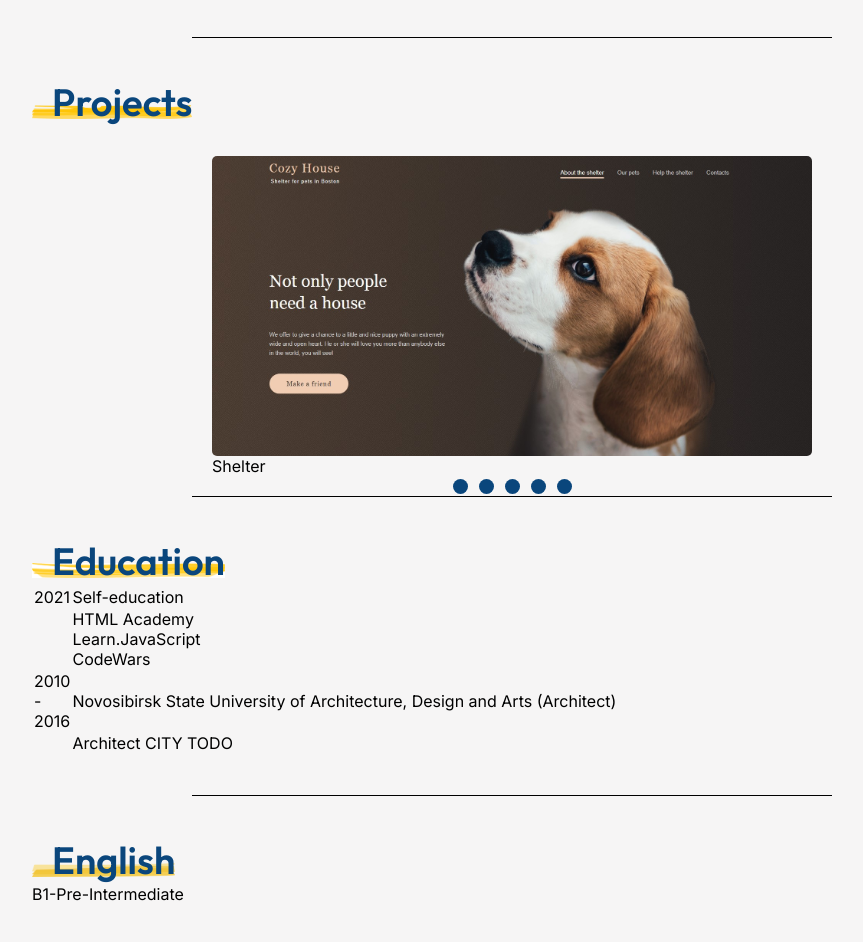
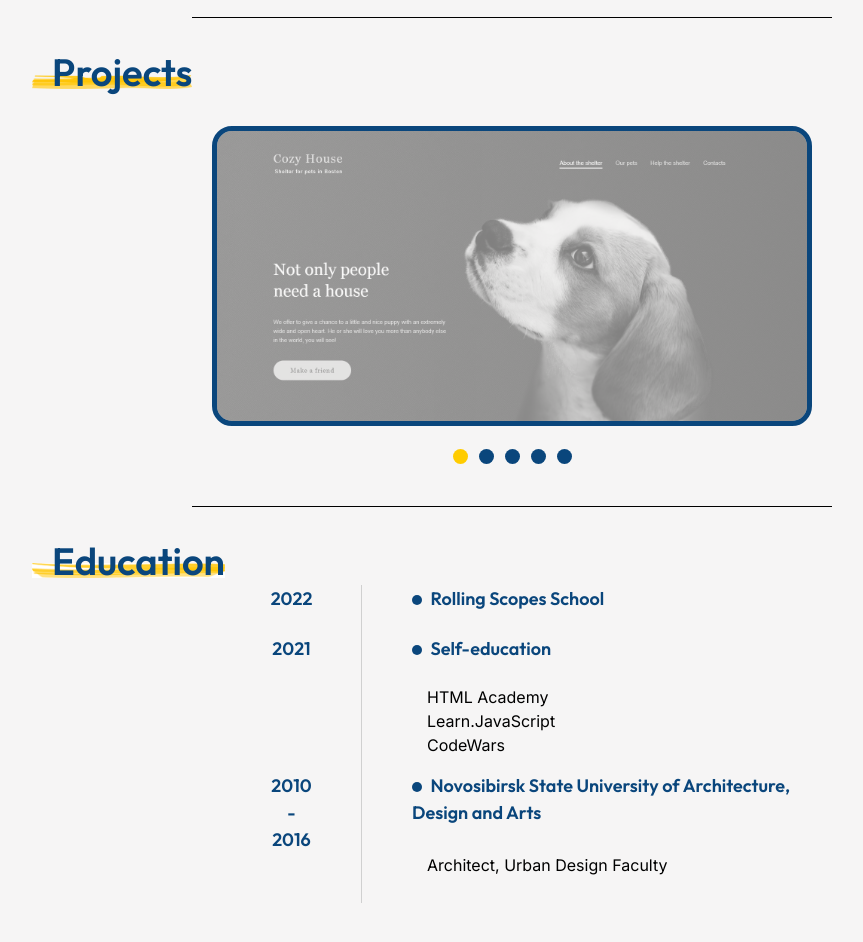
Before and after one commit to VerchkaFeya/my-CV, a website: page index.html in a window 1280 px wide. Shown: the part 1020-1962 px from the top of the page, without its empty margins (128-991 px from the left). Drawn offline with Linux system fonts and the light colour scheme.

Commit message:
feat: add styles to projects and English sections

```diff
--- a/index.html
+++ b/index.html
@@ -18,8 +18,8 @@
           <ul class="nav">
             <li lass="nav__item"><a href="#skills" class="nav__link">Skills</a></li>
             <li lass="nav__item"><a href="#projects" class="nav__link">Projects</a></li>
-						<!-- <li lass="nav__item"><a href="#" class="nav__link">Code</a></li> -->
             <li lass="nav__item"><a href="#education" class="nav__link">Education</a></li>
+            <li lass="nav__item"><a href="#code" class="nav__link">Code</a></li>
             <!-- <li lass="nav__item"><a href="#" class="nav__link">Work experience</a></li> -->
             <li lass="nav__item"><a href="#english" class="nav__link">English</a></li>
           </ul>
@@ -41,8 +41,9 @@
                 I am 28 years old, live in Saint-Petersburg. I studied for architect and have graduated in 2016.
                 For all this time I've been working as an interior designer. But I don't like this kind of job for many reasons.
                 Now I want to have job which is modern, interesting, thought-provoking, command.
+                Also in this direction I am attracted by the fact that the developers in IT is in constant learning process.
                 I choose to study for Frontend Developer because this development scope is more close for my interests and art skills.
-								Now I am on the very beginning of the my frontend education.
+                Now I am on the beginning of the my frontend education.
               </p>
             </div>
           </div>
@@ -92,18 +93,6 @@
                 <div class="slider__slide slider__slide_5"><img src="./assets/projects-preview/meme5.jpg" alt="meme5"></div>
               </div>
             </div>
-
-						<div class="slider__inscriptions-and-conrols">
-
-							<div class="slider__inscriptions-wrapper">
-								<div class="slider__inscriptions">
-									<p>Shelter</p>
-									<p>Portfolio</p>
-									<p>Virtual Keyboard</p>
-									<p>Travel</p>
-									<p>Honey, look at these poor things!</p>
-								</div>
-
             <div class="slider__controls">
               <label for="radio1" class="slider__bar"><div class="slider__inside-bar inside-bar_1"></div></label>
               <label for="radio2" class="slider__bar"><div class="slider__inside-bar inside-bar_2"></div></label>
@@ -112,32 +101,51 @@
               <label for="radio5" class="slider__bar"><div class="slider__inside-bar inside-bar_5"></div></label>
             </div>
           </div>
-
-						</div>
-					</div>
         </div>
       </section>
       <section class="education section" id="education">
         <div class="wrapper">
           <span class="title-container"><h2 class="education__title title">Education</h2></span>
-					<table class="education__table education-table">
-						<tr>
-							<td class="education-table__year">2021</td>
-							<td  class="education-table__item">Self-education</td>
-						</tr>
-						<tr>
-							<td></td>
-							<td class="education-table__info">HTML Academy<br>Learn.JavaScript<br>CodeWars</td>
-						</tr>
-						<tr>
-							<td class="education-table__year">2010<br>-<br>2016</td>
-							<td class="education-table__item">Novosibirsk State University of Architecture, Design and Arts (Architect)</td>
-						</tr>
-						<tr>
-							<td></td>
-							<td class="education-table__info">Architect CITY TODO</td>
-						</tr>
-					</table>
+          <div class="education__content education-table">
+            <div class="education-table__row">
+              <div class="education-table__year">
+                2022
+              </div>
+              <div class="education-table__school">
+                Rolling Scopes School
+              </div>
+            </div>
+            <div class="education-table__row">
+              <div class="education-table__year">
+                2021
+              </div>
+              <div class="education-table__school">
+                Self-education
+              </div>
+            </div>
+            <div class="education-table__row">
+              <div class="education-table__year">
+              </div>
+              <div class="education-table__subitem">
+                HTML Academy<br>Learn.JavaScript<br>CodeWars
+              </div>
+            </div>
+            <div class="education-table__row">
+              <div class="education-table__year">
+                2010<br>-<br>2016
+              </div>
+              <div class="education-table__school">
+                Novosibirsk State University of Architecture, Design and Arts
+              </div>
+            </div>
+            <div class="education-table__row">
+              <div class="education-table__year">
+              </div>
+              <div class="education-table__subitem">
+                Architect, Urban Design Faculty
+              </div>
+            </div>
+          </div>
         </div>
       </section>
       <section class="english section" id="english">
--- a/sass/base/_base.scss
+++ b/sass/base/_base.scss
@@ -4,7 +4,7 @@
   box-sizing: border-box;
   list-style: none;
   outline: none;
-	transition: 0.3s;
+  transition: 0.3s;
 }
 
 ul,
@@ -18,6 +18,7 @@ html {
   font-size: 10px;
   font-family: 'Inter', sans-serif;
   color: #000;
+  scroll-behavior: smooth;
 }
 
 body {
--- /dev/null
+++ b/sass/components/_education-table.scss
@@ -0,0 +1,56 @@
+.education-table {
+
+  display: flex;
+  flex-direction: column;
+  justify-content: center;
+
+  &__row {
+    display: flex;
+    justify-content: space-between;
+    // align-items: center;
+    color: $color-blue;
+    font-family: 'Outfit';
+    font-weight: 600;
+    font-size: 1.8rem;
+    line-height: 150%;
+  }
+
+  &__year {
+    padding: 0 0 0 10px;
+    min-height: 50px;
+    border-right: 1px solid #d0d0d0;
+    width: 25%;
+    min-width: 100px;
+    max-width: 300px;
+    text-align: center;
+    // line-height: 100%;
+  }
+
+  &__school {
+
+    padding: 0 0 0 50px;
+    width: 75%;
+
+    &::before {
+      content: '';
+      display: inline-block;
+      height: 1rem;
+      width: 1rem;
+      background-color: $color-blue;
+      border-radius: 50%;
+      margin-right: 5px;
+    }
+
+  }
+
+  &__subitem {
+    padding: 0px 10px 15px 65px;
+    width: 75%;
+    font-size: 1.6rem;
+    color: #000;
+    font-family: 'Inter';
+    font-weight: 400;
+    line-height: 150%;
+  }
+
+}
--- /dev/null
+++ b/sass/components/_nav.scss
@@ -0,0 +1,11 @@
+.nav {
+  width: 100%;
+  display: flex;
+  justify-content: space-between;
+  align-items: center;
+  color: $color-blue;
+
+  &__link:hover {
+    color: $color-text;
+  }
+}
--- a/sass/components/_section.scss
+++ b/sass/components/_section.scss
@@ -1,5 +1,6 @@
 .section {
-  margin: 40px 0 0 0;
+  // margin: 0 0 10px 0;
+	padding: 30px 0 0 0;
 
   &::after {
     display: block;
--- a/sass/components/_slider.scss
+++ b/sass/components/_slider.scss
@@ -1,10 +1,8 @@
 .slider {
-  width: 600px;
-  height: 300px;
+  // width: 600px;
+  // height: 300px;
   margin: 30px auto 0 auto;
-  background-color: red;
   // border: 4px solid $color-blue;
-  border-radius: 2rem;
   // overflow: hidden;
 
 
@@ -13,11 +11,15 @@
   }
 
   &__slides-wrapper {
+    width: 600px;
+    height: 300px;
     overflow: hidden;
-    width: 100%;
-    height: 100%;
-    border-radius: 0.5rem;
+    // width: 100%;
+    // height: 100%;
+    border-radius: 2rem;
     background-color: rgba(223, 223, 211, 0.1);
+    border: 5px solid $color-blue;
+    margin: 0 auto 0 auto;
   }
 
   &__slides {
@@ -29,11 +31,22 @@
 
   &__slide {
     width: 20%;
+    cursor: pointer;
+    transition: 0.5s;
 
     img {
+      text-align: center;
       width: 100%;
       height: 100%;
       object-fit: cover;
+      object-position: top;
+      filter: grayscale(1) opacity(0.5);
+
+      &:hover {
+        transform: scale(1.1);
+        // filter: saturate(1);
+        filter: grayscale(0);
+      }
     }
 
   }
@@ -68,7 +81,7 @@
     align-items: center;
     justify-content: center;
     // margin: 0 0 30px 0;
-    padding: 0 0 30px 0;
+    padding: 20px 0 0 0;
   }
 
   &__bar {
@@ -85,7 +98,7 @@
 
       .slider__inside-bar {
         transform: scale(1.2);
-        opacity: 1;
+        opacity: 0.9;
       }
 
     }
@@ -109,39 +122,48 @@
     height: 1.5rem;
     border-radius: 50%;
     transition: 0.3s;
-    // opacity: 0.8;
+    opacity: 1;
   }
 
   #radio1:checked ~ .slider__slides-wrapper .slider__slides {
     margin-left: 0;
   }
 
-  #radio1:checked ~ .inscriptions-and-controls .inscriptions {
-    margin-left: 0;
+  #radio1:checked ~ .slider__controls .inside-bar_1 {
+    background-color: $color-yellow;
   }
 
   #radio2:checked ~ .slider__slides-wrapper .slider__slides {
     margin-left: -100%;
   }
 
-  #radio2:checked ~ .inscriptions-and-controls .inscriptions {
-    margin-left: -100%;
+  #radio2:checked ~ .slider__controls .inside-bar_2 {
+    background-color: $color-yellow;
   }
 
   #radio3:checked ~ .slider__slides-wrapper .slider__slides {
     margin-left: -200%;
   }
 
-  #radio3:checked ~ .inscriptions-and-controls .inscriptions {
-    margin-left: -200%;
+  #radio3:checked ~ .slider__controls .inside-bar_3 {
+    background-color: $color-yellow;
   }
 
   #radio4:checked ~ .slider__slides-wrapper .slider__slides {
     margin-left: -300%;
   }
 
-  #radio4:checked ~ .inscriptions-and-controls .inscriptions {
-    margin-left: -300%;
+  #radio4:checked ~ .slider__controls .inside-bar_4 {
+    background-color: $color-yellow;
   }
 
+  #radio5:checked ~ .slider__slides-wrapper .slider__slides {
+    margin-left: -400%;
+  }
+
+  #radio5:checked ~ .slider__controls .inside-bar_5 {
+    background-color: $color-yellow;
+  }
+
+
 }
--- /dev/null
+++ b/sass/layout/_header.scss
@@ -0,0 +1,15 @@
+.header {
+  display: flex;
+  justify-content: center;
+  align-items: center;
+  height: 50px;
+  width: 100%;
+
+  &__nav {
+    width: 600px;
+    display: flex;
+    justify-content: center;
+    align-items: center;
+    margin: 0 auto;
+  }
+}
--- a/sass/style.scss
+++ b/sass/style.scss
@@ -1,44 +1,20 @@
 @import "base/base";
 @import "abstract/constants";
+
+//Layouts
 @import "layout/wrapper";
+@import "layout/header";
 
 //Components
+@import "components/nav";
 @import "components/section";
 @import "components/title";
 @import "components/slider";
+@import "components/education-table";
 
 
 .body {
   background-color: $color-background;
-}
-
-.header {
-  display: flex;
-  justify-content: center;
-  align-items: center;
-  height: 50px;
-  width: 100%;
-
-  &__nav {
-    width: 600px;
-    display: flex;
-    justify-content: center;
-    align-items: center;
-    margin: 0 auto;
-  }
-
-}
-
-.nav {
-  width: 100%;
-  display: flex;
-  justify-content: space-between;
-  align-items: center;
-  color: $color-blue;
-
-  &__link:hover {
-    color: $color-text;
-  }
 }
 
 .about {
@@ -116,6 +92,7 @@
 
   &__text {
     text-align: justify;
+    padding: 20px 0 0 0;
 
     &::after {
       display: block;
@@ -213,7 +190,7 @@
 .skills {
 
   &__title {
-    background-image: url('/assets/title-backgrounds/skills-title.png');
+    background-image: url('./assets/title-backgrounds/skills-title.png');
   }
 
 }
@@ -221,7 +198,7 @@
 .projects {
 
   &__title {
-    background-image: url('/assets/title-backgrounds/projects-title.png');
+    background-image: url('./assets/title-backgrounds/projects-title.png');
   }
 
 }
@@ -229,7 +206,7 @@
 .education {
 
   &__title {
-    background-image: url('/assets/title-backgrounds/education-title.png');
+    background-image: url('./assets/title-backgrounds/education-title.png');
   }
 
 }
@@ -237,7 +214,7 @@
 .english {
 
   &__title {
-    background-image: url('/assets/title-backgrounds/english-title.png');
+    background-image: url('./assets/title-backgrounds/english-title.png');
   }
 
 }
@@ -248,5 +225,14 @@
     font-family: 'Sacramento';
     font-size: 5rem;
     text-align: center;
+
   }
 }
+
+
+.education {
+  &__content {
+    margin: 0 auto;
+    max-width: 600px;
+  }
+}
```
Also changed, not shown: style.css, 1 other file. Lines whose indentation alone changed are shown as unchanged.
